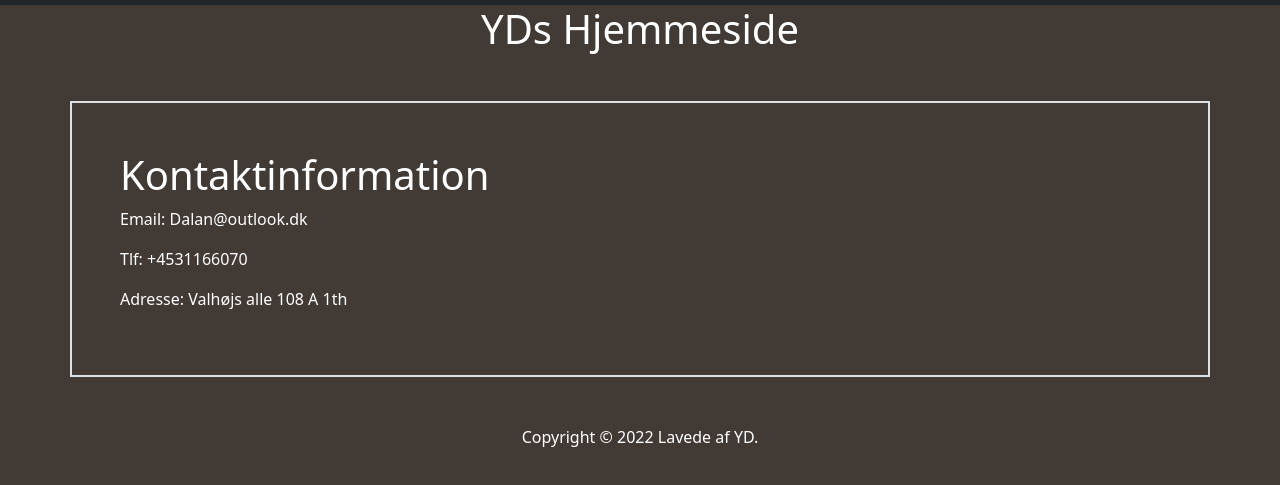
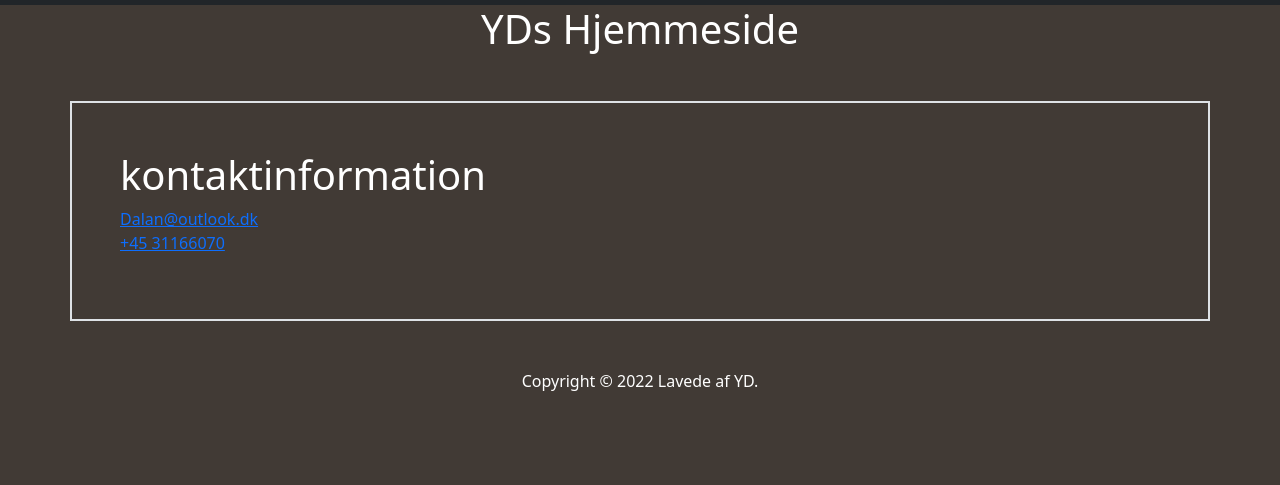
Before and after one commit to TacoTec/Hjemmeside-YD, a plain HTML site: page Kontakt.html in a window 1280 px wide. Shown: the part 71-556 px from the top of the page. Drawn offline with nearby package versions, Linux system fonts and the light colour scheme.

Commit message:
tilføjede så man kan trykke på mailen for at sende en mail til mig

```diff
--- a/Kontakt.html
+++ b/Kontakt.html
@@ -45,12 +45,12 @@
 <!-- classen her laver en boks rundt om alt du skriver -->
 <div class="container p-5 my-5 border border-2">
 
-  <h1>Kontaktinformation</h1>
+  <h1>kontaktinformation</h1>
 
-  <p>Email: Dalan@outlook.dk</p>
-      Tlf: +4531166070 </p>
-      Adresse: Valhøjs alle 108 A 1th
-  </p>
+<address>
+  <a href="mailto:Dalan@outlook.dk">Dalan@outlook.dk</a><br>
+  <a href="tel:+4531166070">+45 31166070</a>
+</address>
 
   </div>
 
```
